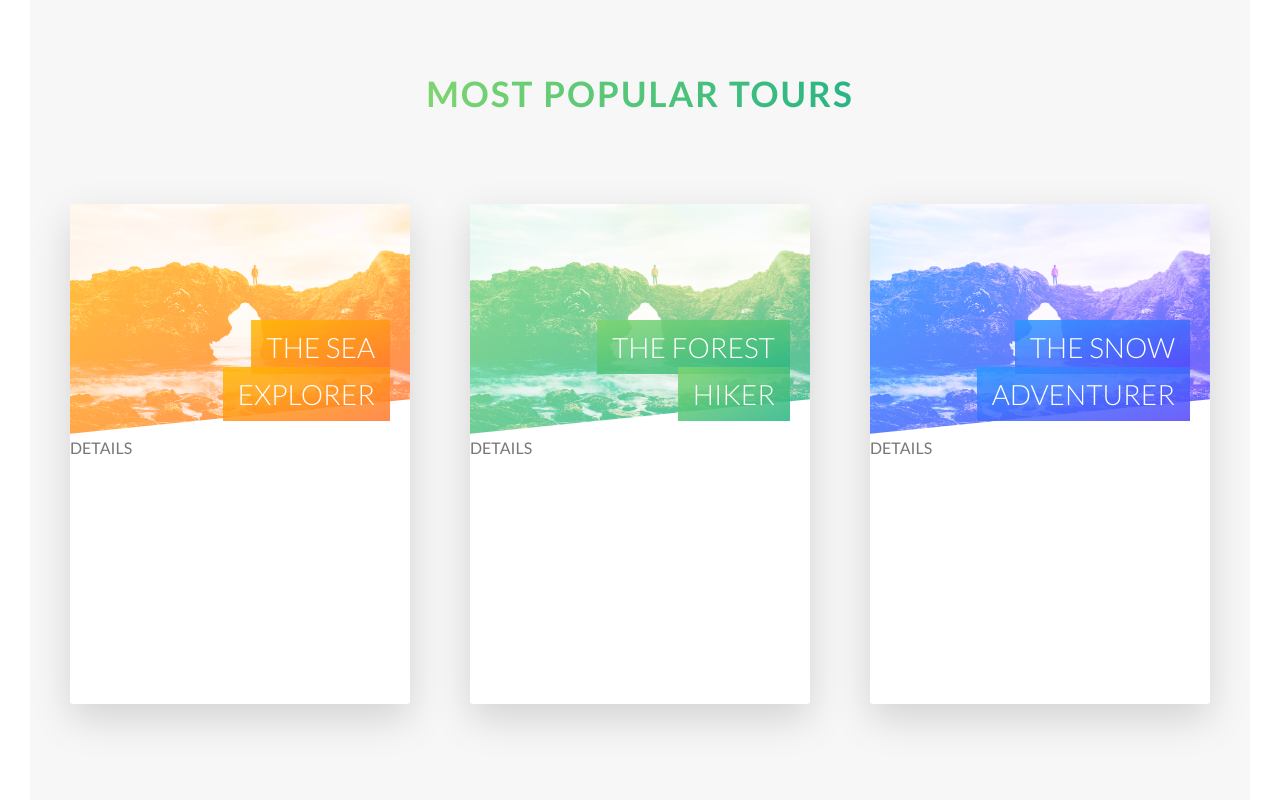
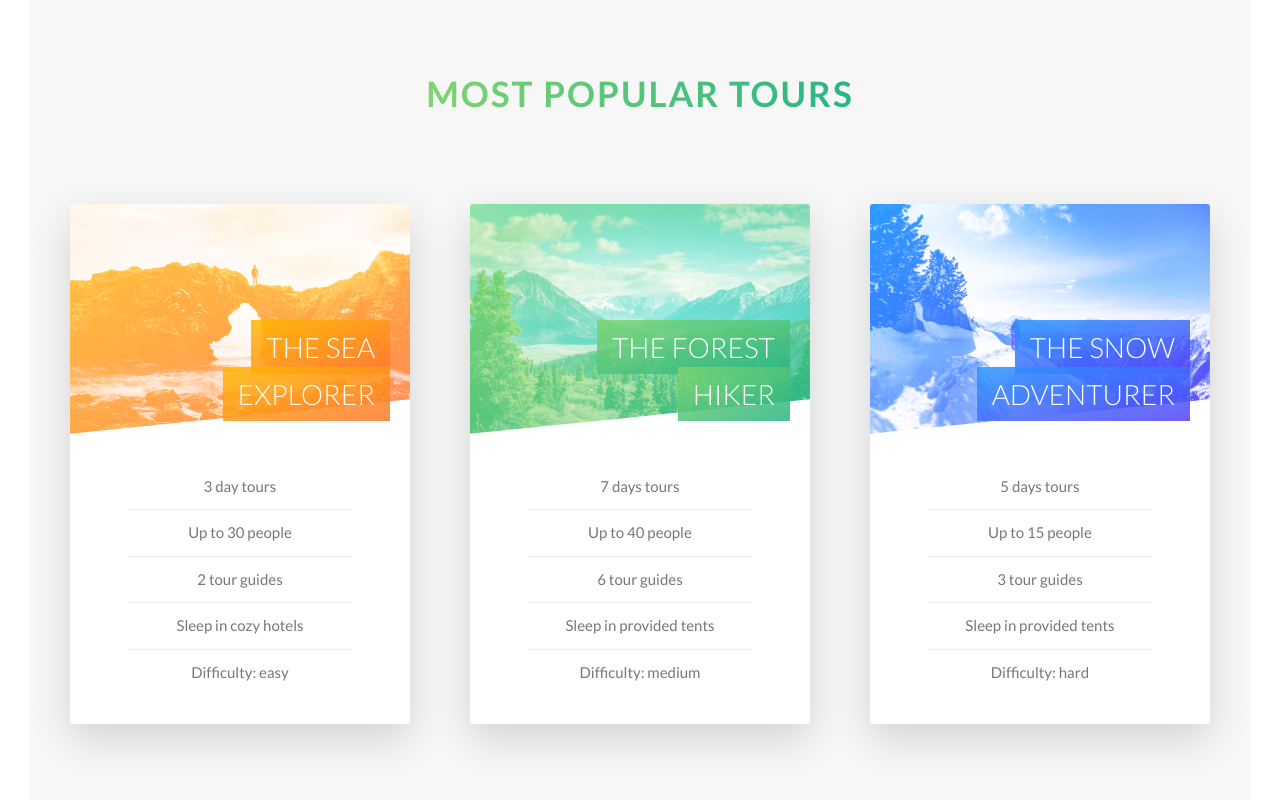
Before and after one commit to nnicolopez/advanced-css-course-NATOURS, a website: page index.html in a window 1280 px wide. Shown: the part 2318-3118 px from the top of the page. Drawn offline with Linux system fonts and the light colour scheme.

Commit message:
Finish tours cards front side

```diff
--- a/index.html
+++ b/index.html
@@ -114,7 +114,13 @@
                                     </span>
                                 </h4>
                                 <div class="card__details">
-                                    DETAILS
+                                    <ul>
+                                        <li>3 day tours</li>
+                                        <li>Up to 30 people</li>
+                                        <li>2 tour guides</li>
+                                        <li>Sleep in cozy hotels</li>
+                                        <li>Difficulty: easy</li>
+                                    </ul>
                                 </div>
                             </div>
                             <div class="card__side card__side--back card__side--back-1">
@@ -134,7 +140,13 @@
                                     </span>
                                 </h4>
                                 <div class="card__details">
-                                    DETAILS
+                                    <ul>
+                                        <li>7 days tours</li>
+                                        <li>Up to 40 people</li>
+                                        <li>6 tour guides</li>
+                                        <li>Sleep in provided tents</li>
+                                        <li>Difficulty: medium</li>
+                                    </ul>
                                 </div>
                             </div>
                             <div class="card__side card__side--back card__side--back-2">
@@ -154,7 +166,13 @@
                                     </span>
                                 </h4>
                                 <div class="card__details">
-                                    DETAILS
+                                    <ul>
+                                        <li>5 days tours</li>
+                                        <li>Up to 15 people</li>
+                                        <li>3 tour guides</li>
+                                        <li>Sleep in provided tents</li>
+                                        <li>Difficulty: hard</li>
+                                    </ul>
                                 </div>
                             </div>
                             <div class="card__side card__side--back card__side--back-3">
--- a/sass/abstracts/_variables.scss
+++ b/sass/abstracts/_variables.scss
@@ -10,6 +10,7 @@ $color-tertiary-light: #2998ff;
 $color-tertiary-dark: #5643fa;
 
 $color-grey-light-1: #f7f7f7;
+$color-grey-light-2: #eee;
 $color-grey-dark: #777;
 $color-white: #fff;
 $color-black: #000;
--- a/sass/components/_card.scss
+++ b/sass/components/_card.scss
@@ -3,10 +3,10 @@
     perspective: 150rem;
     -moz-perspective: 150rem;
     position: relative;
-    height: 50rem;
+    height: 52rem;
 
     &__side {
-        height: 50rem;
+        height: 52rem;
         transition: all .8s ease;
         position: absolute;
         top: 0;
@@ -59,10 +59,10 @@
             background-image: linear-gradient(to right bottom ,$color-secondary-light, $color-secondary-dark), url("../img/nat-5.jpg");
         }
         &--2 {
-            background-image: linear-gradient(to right bottom ,$color-primary-light, $color-primary-dark), url("../img/nat-5.jpg");
+            background-image: linear-gradient(to right bottom ,$color-primary-light, $color-primary-dark), url("../img/nat-6.jpg");
         }
         &--3 {
-            background-image: linear-gradient(to right bottom ,$color-tertiary-light, $color-tertiary-dark), url("../img/nat-5.jpg");
+            background-image: linear-gradient(to right bottom ,$color-tertiary-light, $color-tertiary-dark), url("../img/nat-7.jpg");
         }
     }
 
@@ -95,4 +95,24 @@
             background-image: linear-gradient(to right bottom , rgba($color-tertiary-light, .85), rgba($color-tertiary-dark, .85));
         }
     }
+
+    &__details {
+        padding: 3rem;
+
+        ul {
+            list-style: none;
+            width: 80%;
+            margin: 0 auto;
+
+            li {
+                text-align: center;
+                font-size: 1.5rem;
+                padding: 1rem;
+
+                &:not(:last-child) {
+                    border-bottom: 1px solid $color-grey-light-2;
+                }
+            }
+        }
+    }
 }
```
Also changed, not shown: css/style.css.
